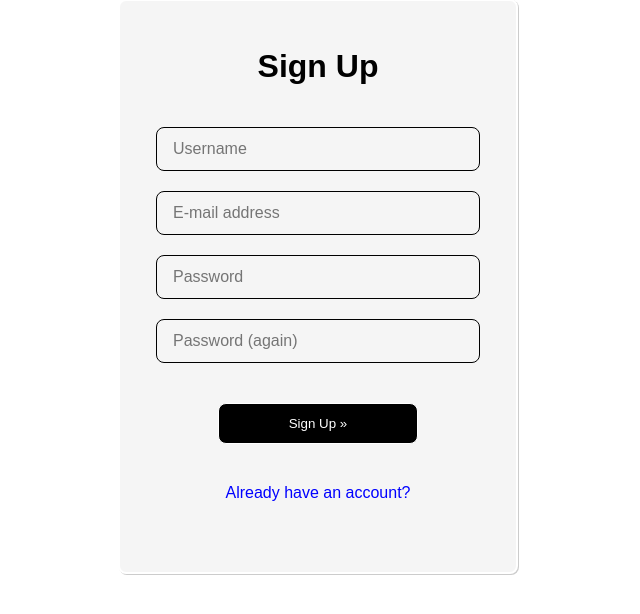
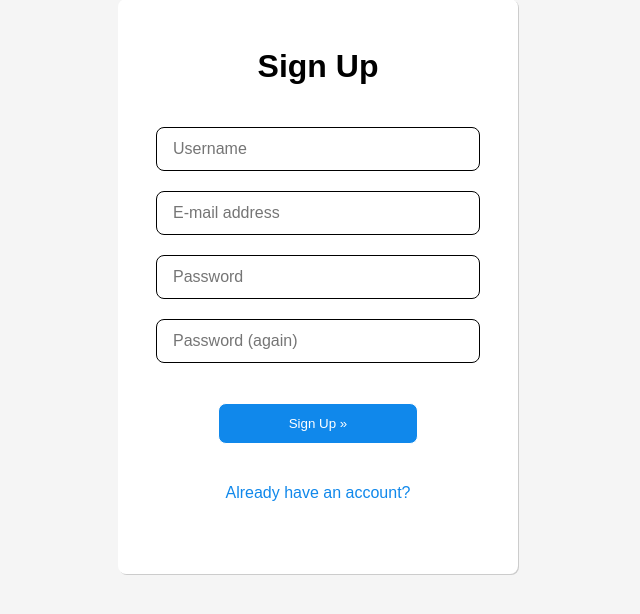
Before and after one commit to Arc-Data/BlogAppV2, a Django app: page /accounts/signup/ in a window 1280 px wide. Shown: the part 121-735 px from the top of the page, without its empty margins (322-962 px from the left). Run offline with Django 4.2, Linux system fonts and the light colour scheme.

Commit message:
Added Accent Color

```diff
--- a/static/css/style.css
+++ b/static/css/style.css
@@ -4,7 +4,7 @@
 
 body {
 	font-family: 'Montserrat', sans-serif;
-	background: white;
+	background: #f5f5f5;
 }
 
 a {
@@ -12,7 +12,7 @@ a {
 }
 
 .link {
-	color: blue;
+	color: #1088eb;
 }
 
 
@@ -128,7 +128,7 @@ nav {
 
 .btn {
 	border: none;
-	background: #1d1d1d;
+	background: #1088eb;
 	color: black;
 	font-size:1em;
 	padding: 15px 26px;
@@ -161,7 +161,7 @@ nav {
 
 .form-container {
 	max-width: 400px;
-	background: #f5f5f5;
+	background: white;
 	width: 100%;
 	border: 2px solid white;
 	border-radius: 8px;
@@ -204,7 +204,7 @@ nav {
 	padding: 12px 20px;
 	border: 1px solid white;
 	border-radius: 8px;
-	background: black;
+	background: #1088eb;
 	color: white;
 }
 
```
